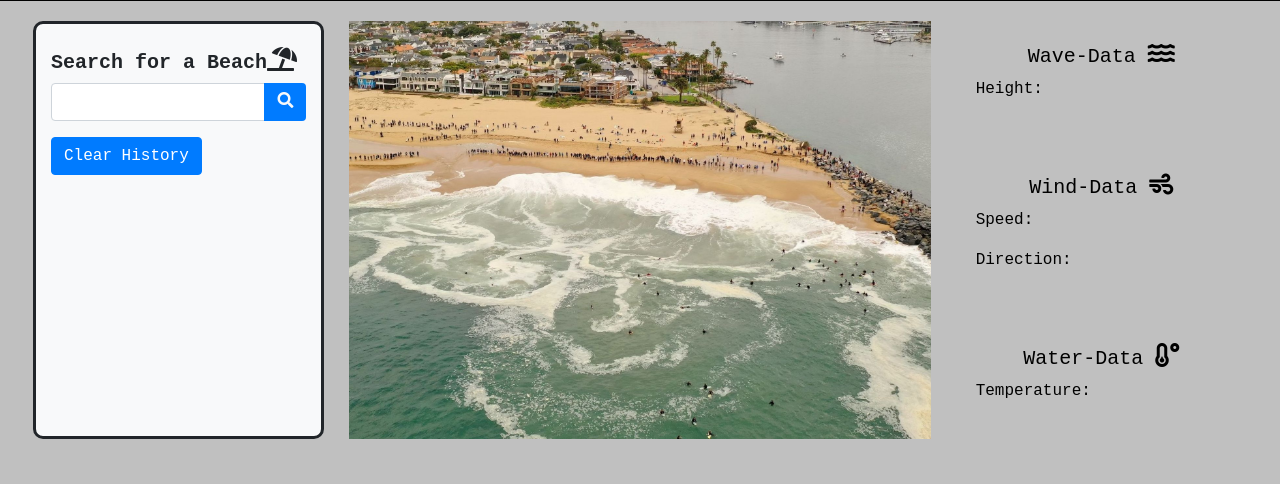
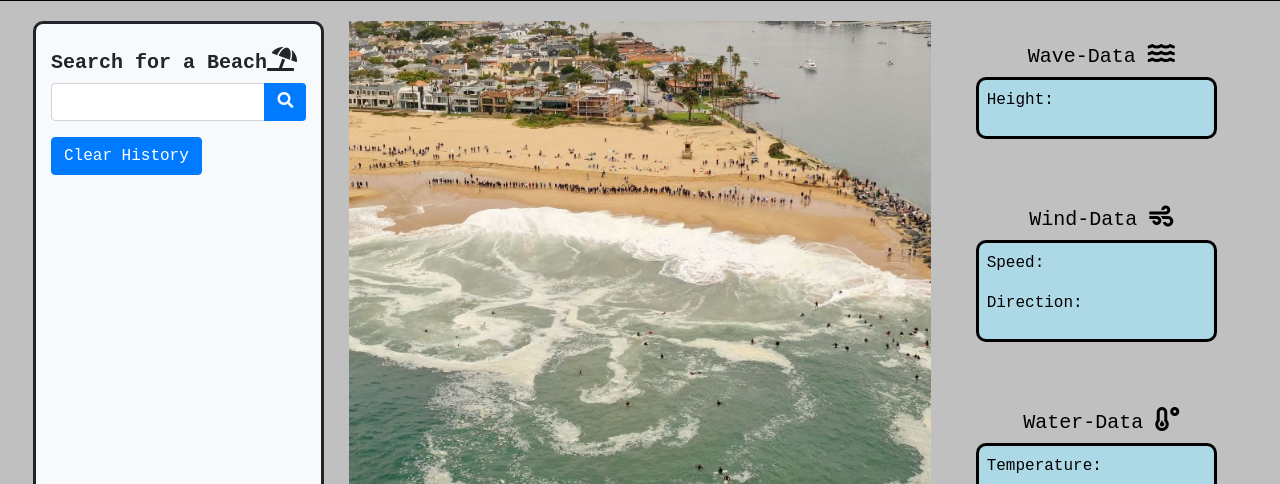
Before and after one commit to canaano/Surfs-Up-Surf-Report, a plain HTML site: page index.html in a window 1280 px wide. Shown: the part 259-743 px from the top of the page. Drawn offline with nearby package versions, Linux system fonts and the light colour scheme; no server answers.

Commit message:
fixed boxes

```diff
--- a/assets/style.css
+++ b/assets/style.css
@@ -84,7 +84,7 @@ body {
   background-position: center;
 }
 
-/* #wave-info-inner {
+#wave-info-inner {
   background: primary;
   color: black;
   margin-right: 10px;
@@ -103,7 +103,6 @@ body {
   color: black;
 }
 
-
 #sun-info {
   background: primary;
   color: black;
@@ -119,7 +118,6 @@ body {
   border: 3px solid;
   text-align: center;
 }
-
 
 /* Photo of the Day CSS */
 #container {
```
